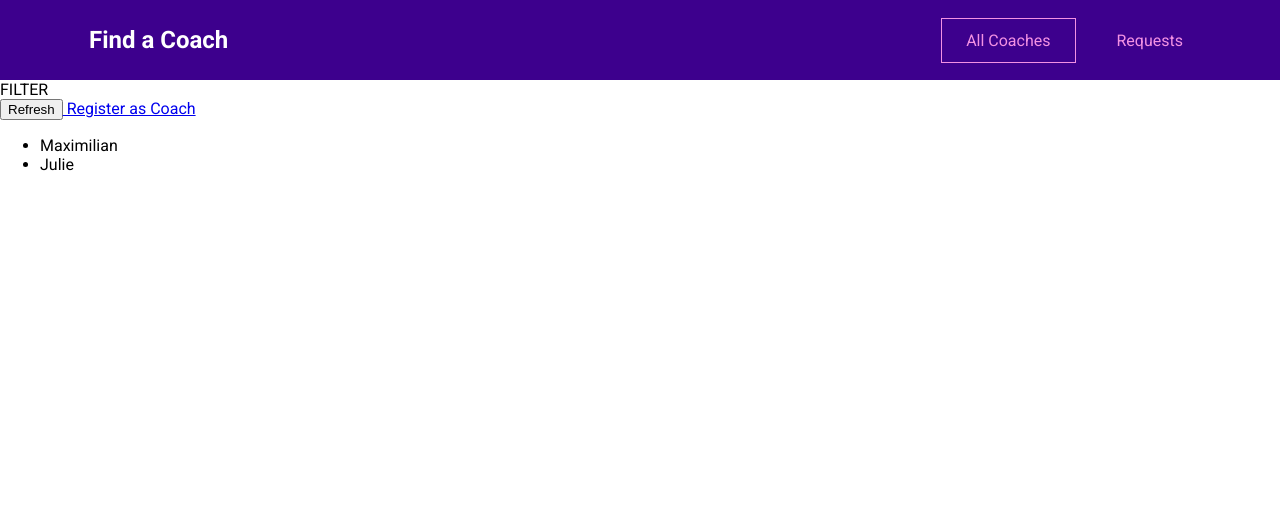
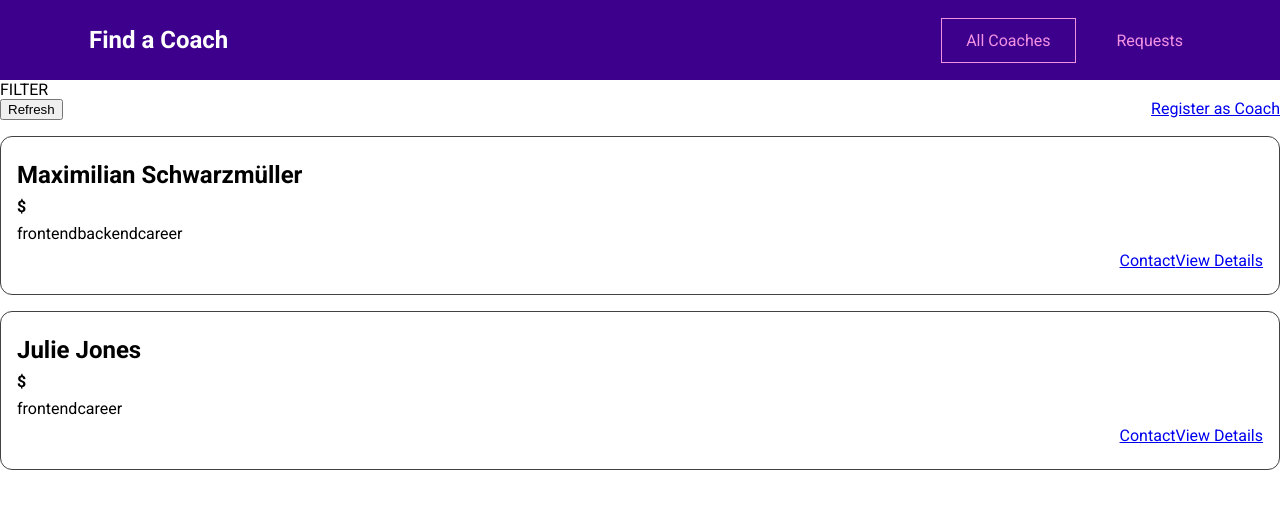
Before and after one commit to W3C1994/practiseVue3, a Vue app in the folder main-prj-01-starting-setup/: page /coaches in a window 1280 px wide. Shown: the top 508 px of the page. Built offline with nearby package versions, Linux system fonts and the light colour scheme.

Commit message:
新增教練元件及導入
增加教練項目元件&修改教練列表內容導入新教練項目元件

```diff
--- /dev/null
+++ b/main-prj-01-starting-setup/src/components/coaches/CoachItem.vue
@@ -0,0 +1,58 @@
+<template>
+  <li>
+    <h3>{{ fullName }}</h3>
+    <h4>${{ rate }}</h4>
+    <div>
+      <span v-for='area in areas' :key='area'>{{ area }}</span>
+    </div>
+    <div class='actions'>
+      <router-link :to='coachContactLink'>Contact</router-link>
+      <router-link :to='coachDetailsLink'>View Details</router-link>
+    </div>
+  </li>
+</template>
+
+<script>
+export default {
+  name: 'CoachItem',
+  props:['id','firstName','lastName','rate','areas'],
+  computed :{
+    fullName(){
+      return this.firstName + ' ' + this.lastName;
+    },
+    coachContactLink(){
+      return this.$route.path + '/' + this.id +'/contact';
+    },
+    coachDetailsLink(){
+      return this.$route.path + '/' +this.id;
+    }
+  }
+};
+</script>
+
+<style scoped>
+li {
+  margin: 1rem 0;
+  border: 1px solid #424242;
+  border-radius: 12px;
+  padding: 1rem;
+}
+
+h3 {
+  font-size: 1.5rem;
+}
+
+h3,
+h4 {
+  margin: 0.5rem 0;
+}
+
+div {
+  margin: 0.5rem 0;
+}
+
+.actions {
+  display: flex;
+  justify-content: flex-end;
+}
+</style>
--- a/main-prj-01-starting-setup/src/pages/coaches/CoachesList.vue
+++ b/main-prj-01-starting-setup/src/pages/coaches/CoachesList.vue
@@ -8,9 +8,15 @@
       <router-link to='/register'> Register as Coach </router-link>
     </div>
     <ul v-if='hasCoaches'>
-      <li  v-for='coach in filteredCoaches' :key='coach.id'>
-        {{ coach.firstName }}
-      </li>
+      <coach-item
+        v-for='coach in filteredCoaches'
+        :key='coach.id'
+        :id='coach.id'
+        :first-name='coach.firstName'
+        :last-name='coach.lastName'
+        :rate='coach.rate'
+        :areas='coach.areas'
+      ></coach-item>
     </ul>
     <h3 v-else> No coaches found.</h3>
   </section>
@@ -18,8 +24,10 @@
 </template>
 
 <script>
+import CoachItem from '../../components/coaches/CoachItem';
 export default {
   name: 'CoachesList',
+  components: { CoachItem },
   computed:{
     filteredCoaches() {
       return this.$store.getters['coaches/coaches'];
@@ -32,5 +40,14 @@
 </script>
 
 <style scoped>
+ul {
+  list-style: none;
+  margin: 0;
+  padding: 0;
+}
 
+.controls {
+  display: flex;
+  justify-content: space-between;
+}
 </style>
```
